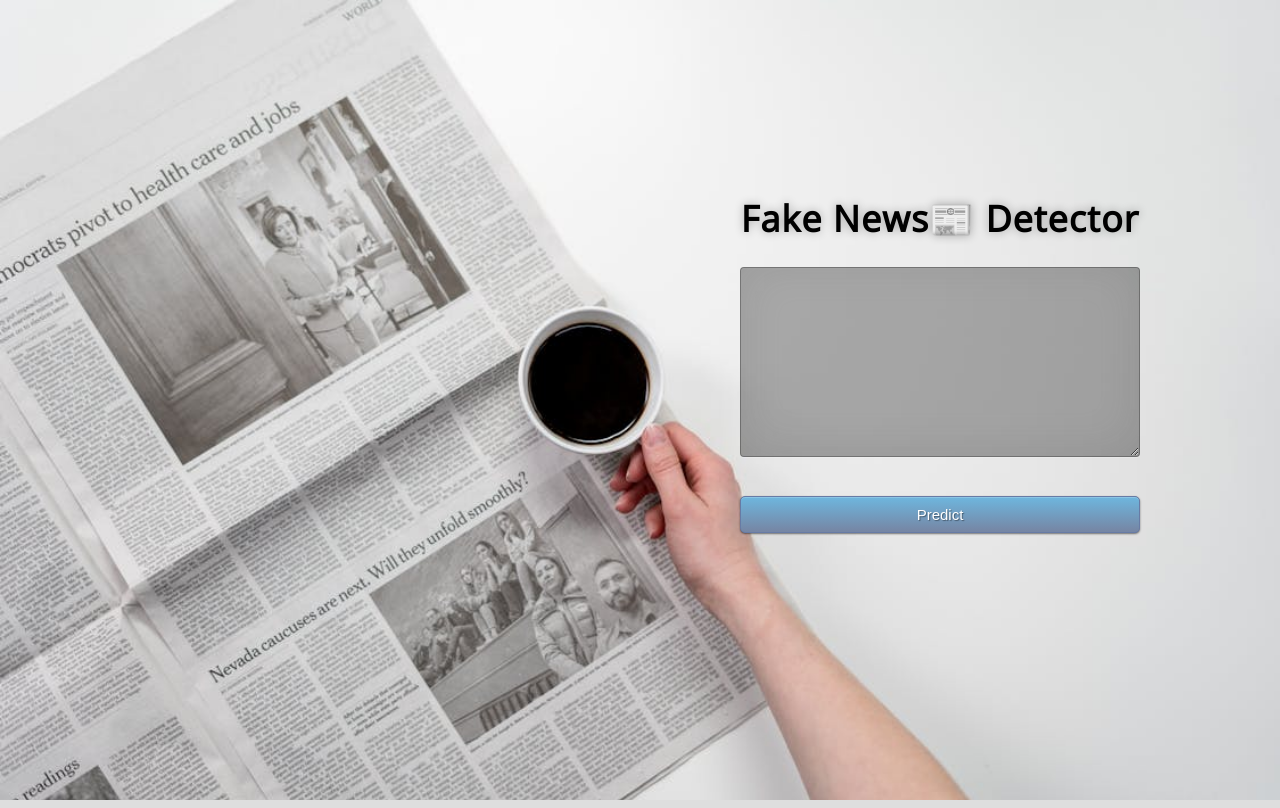
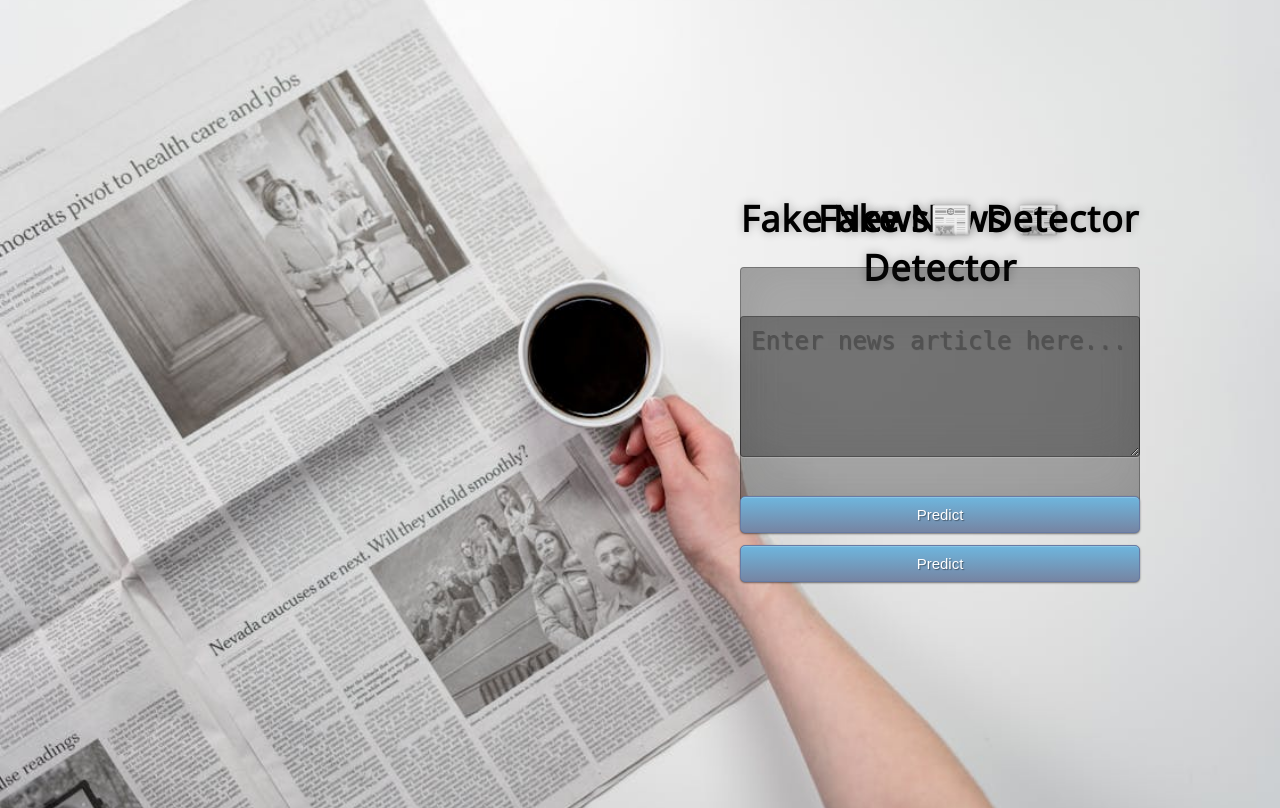
Before and after one commit to himavathiyuvaraj04/fake-news-detection-ml, a Flask app: page / in a window 1280 px wide. Run offline with Flask 3, Linux system fonts and the light colour scheme; parts of the project's set-up code (start-up, migrations or seed data) failed here and were passed over.

Commit message:
Update index.html

```diff
--- a/templates/index.html
+++ b/templates/index.html
@@ -10,6 +10,66 @@
 <link rel="stylesheet" href="{{ url_for('static', filename='style.css') }}">
 
 </head>
+
+<!DOCTYPE html>
+<html lang="en">
+<head>
+    <meta charset="UTF-8">
+    <meta name="viewport" content="width=device-width, initial-scale=1.0">
+
+    <title>Fake News Detection System</title>
+
+    <link href="https://fonts.googleapis.com/css?family=Pacifico" rel="stylesheet">
+    <link href="https://fonts.googleapis.com/css?family=Arimo" rel="stylesheet">
+    <link href="https://fonts.googleapis.com/css?family=Hind:300" rel="stylesheet">
+    <link href="https://fonts.googleapis.com/css?family=Open+Sans+Condensed:300" rel="stylesheet">
+
+    <link rel="stylesheet" href="{{ url_for('static', filename='style.css') }}">
+</head>
+
+<body style="background-image: url('{{ url_for('static', filename='news1.jpeg') }}'); background-size: cover; background-position: center; background-repeat: no-repeat;">
+
+    <div class="login">
+
+        <h1 style="color: black;">Fake News 📰 Detector</h1>
+
+        <form action="{{ url_for('predict') }}" method="POST">
+
+            <textarea
+                name="message"
+                rows="6"
+                cols="50"
+                required
+                placeholder="Enter news article here..."
+                style="font-size: 18pt;"
+            ></textarea>
+
+            <br><br>
+
+            <button type="submit" class="btn btn-primary btn-block btn-large">
+                Predict
+            </button>
+
+            <div class="results">
+
+                {% if prediction is defined %}
+                    {% if prediction[0] == 'FAKE' %}
+                        <h2 style="color: red;">Looking like Fake News ⚠️</h2>
+
+                    {% elif prediction[0] == 'REAL' %}
+                        <h2 style="color: green;">Looking like Real News 📰</h2>
+
+                    {% endif %}
+                {% endif %}
+
+            </div>
+
+        </form>
+
+    </div>
+
+</body>
+</html>
 
 <body style="background-image: url(static/news1.jpeg); background-size: cover; width: 30%; height: 30%;">
  <div class="login">
```
